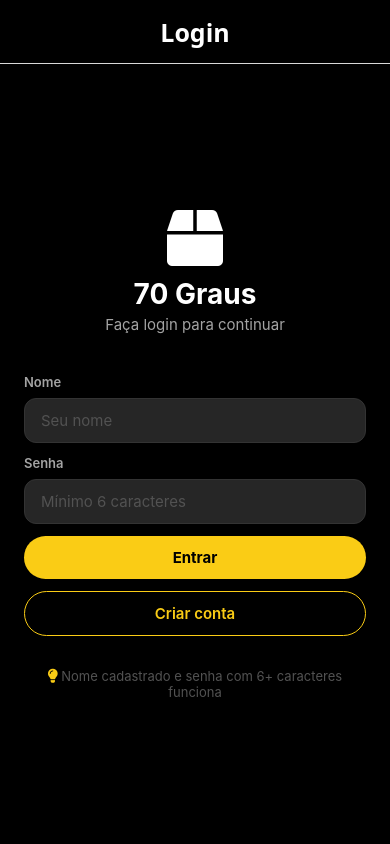
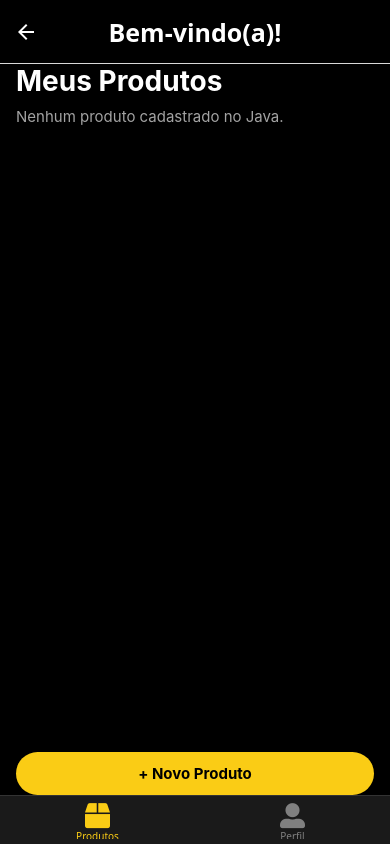
Before and after one commit to KelsonZh0/70Graus, a React Native app: screen /TabsApp in a window 390 px wide. Built offline with nearby package versions, Linux system fonts and the light colour scheme; no server answers.

Commit message:
feat: implement authentication flow and bottom tab navigation with login and profile screens

```diff
--- a/package.json
+++ b/package.json
@@ -8,9 +8,9 @@
     "ios": "expo run:ios",
     "web": "expo start --web"
   },
-
   "dependencies": {
     "@expo/vector-icons": "^15.0.2",
+    "@react-navigation/bottom-tabs": "^7.15.9",
     "@react-navigation/elements": "^2.9.13",
     "@react-navigation/native": "^7.2.1",
     "@react-navigation/native-stack": "^7.14.9",
--- a/src/routes/AuthNavigator.tsx
+++ b/src/routes/AuthNavigator.tsx
@@ -5,6 +5,7 @@ import LoginScreen from "../screens/auth/LoginScreen";
 import CadastroScreen from "../screens/auth/CadastroScreen";
 import ListaProdutos from "../screens/app/ListaProdutos";
 import FormProdutoScreen from "../screens/app/FormProdutoScreen";
+import TabNavigator from "./TabNavigator";
 
 const Stack = createNativeStackNavigator();
 
@@ -58,6 +59,19 @@ export default function AuthNavigator() {
                     headerTintColor: '#fff'
                 }}
             />
+            <Stack.Screen
+                name="TabsApp"
+                component={TabNavigator}
+                options={{
+                    title: 'Bem-vindo(a)!',
+                    headerTitleAlign: 'center',
+                    headerTitleStyle: { fontSize: 25, fontWeight: 'bold' },
+                    headerStyle: { backgroundColor: '#000' },
+                    headerTintColor: '#fff',
+                    headerBackVisible: false // Remove a seta de voltar pro Login (não queremos que volte sem deslogar)
+                }}
+            />
+
         </Stack.Navigator>
     );
 }
--- /dev/null
+++ b/src/routes/TabNavigator.tsx
@@ -0,0 +1,47 @@
+import React from 'react';
+import { createBottomTabNavigator } from '@react-navigation/bottom-tabs';
+import { FontAwesome5 } from '@expo/vector-icons';
+
+import ListaProdutos from '../screens/app/ListaProdutos';
+import PerfilScreen from '../screens/app/PerfilScreen';
+import { CORES } from '../styles/themes';
+
+
+const Tab = createBottomTabNavigator();
+
+export default function TabNavigator() {
+  return (
+    <Tab.Navigator
+      id="AppTabs"
+      screenOptions={({ route }: any) => ({
+        headerShown: false,
+        tabBarIcon: ({ color, size }) => {
+          if (route.name === 'HomeProdutos') {
+            return <FontAwesome5 name="box" size={size} color={color} />;
+          } else if (route.name === 'Perfil') {
+            return <FontAwesome5 name="user-alt" size={size} color={color} />;
+          }
+          return null; // Caso não encontre aba (fallback)
+        },
+        tabBarActiveTintColor: CORES.amarelo,
+        tabBarInactiveTintColor: 'gray',
+        tabBarStyle: {
+          backgroundColor: '#1A1A1A',
+          borderTopColor: '#333',
+        }
+      })}
+    >
+
+      <Tab.Screen
+        name="HomeProdutos"
+        component={ListaProdutos}
+        options={{ title: 'Produtos' }}
+      />
+      <Tab.Screen
+        name="Perfil"
+        component={PerfilScreen}
+        options={{ title: 'Perfil' }}
+      />
+    </Tab.Navigator>
+  );
+}
--- /dev/null
+++ b/src/screens/app/PerfilScreen.tsx
@@ -0,0 +1,12 @@
+import React from 'react';
+import { View, Text } from 'react-native';
+import { estilosGlobais, CORES } from '../../styles/themes';
+
+export default function PerfilScreen() {
+  return (
+    <View style={estilosGlobais.centralizador}>
+      <Text style={[estilosGlobais.titulo, { color: CORES.textoPrimario }]}>Meu Perfil</Text>
+      <Text style={estilosGlobais.texto}>As informações do usuário virão aqui depois.</Text>
+    </View>
+  );
+}
--- a/src/screens/auth/LoginScreen.tsx
+++ b/src/screens/auth/LoginScreen.tsx
@@ -22,7 +22,7 @@ export default function LoginScreen() {
   const{navigate} = useNavigation()
 
 async function handleLogin() {
-    navigate('ListaProdutos' as any);
+  navigate('TabsApp' as any);
 }
 
 
```
Also changed, not shown: 2 other files (tests, documents, lock files or other folders).
